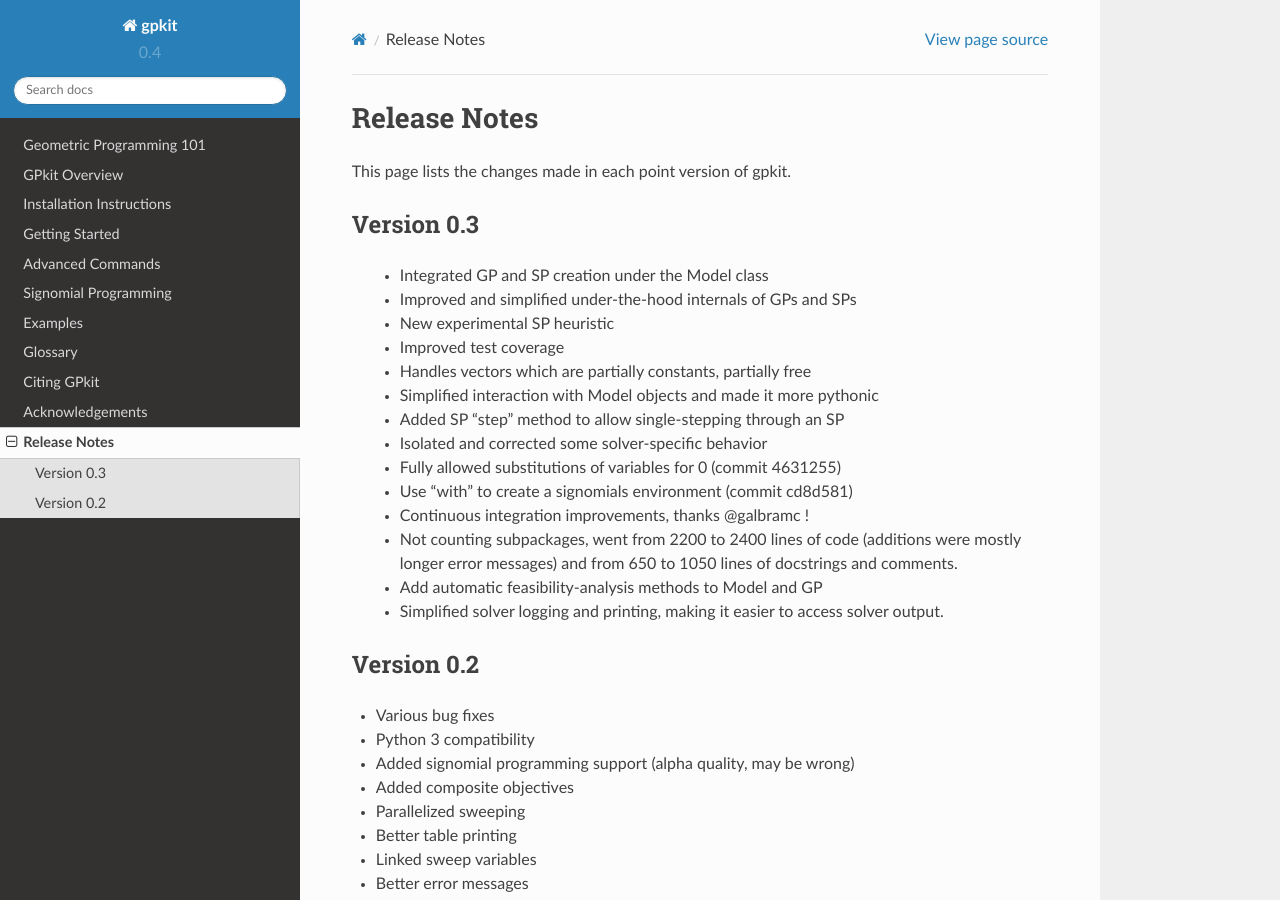
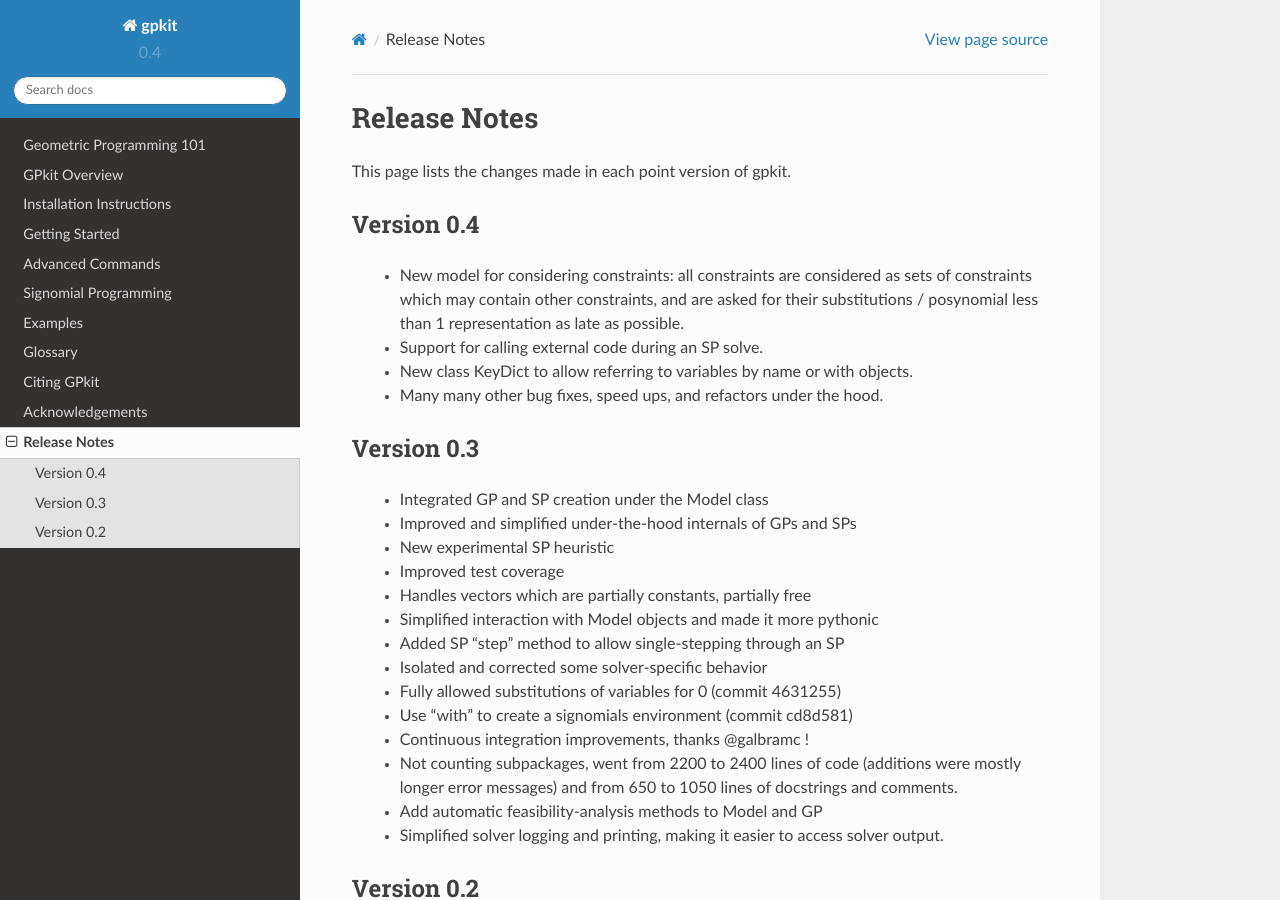
Before and after one commit to convexengineering/gpkit, a Sphinx documentation site: the page built from docs/source/releasenotes.rst, in a window 1280 px wide and 900 px high. Built offline with Sphinx 7.4.7 and the Read the Docs theme 2.0.0, drawn with Linux system fonts in a browser that asks for light colours.

Commit message:
draft release notes

```diff
--- a/docs/source/releasenotes.rst
+++ b/docs/source/releasenotes.rst
@@ -2,6 +2,13 @@
 *************
 
 This page lists the changes made in each point version of gpkit.
+
+Version 0.4
+-----------
+ * New model for considering constraints: all constraints are considered as sets of constraints which may contain other constraints, and are asked for their substitutions / posynomial less than 1 representation as late as possible.
+ * Support for calling external code during an SP solve.
+ * New class KeyDict to allow referring to variables by name or with objects.
+ * Many many other bug fixes, speed ups, and refactors under the hood.
 
 Version 0.3
 -----------
```
